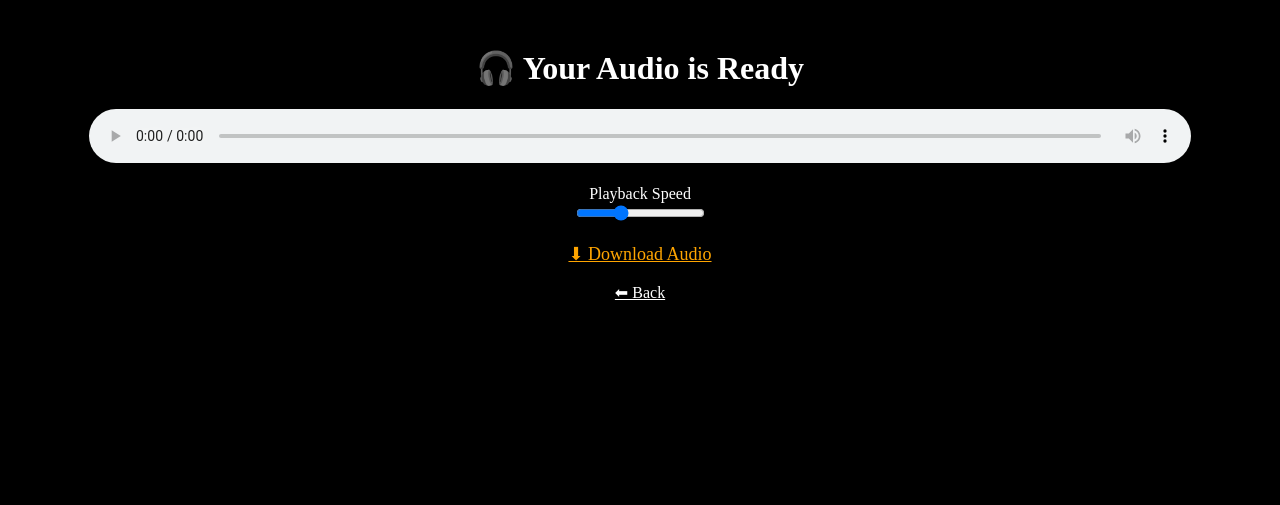
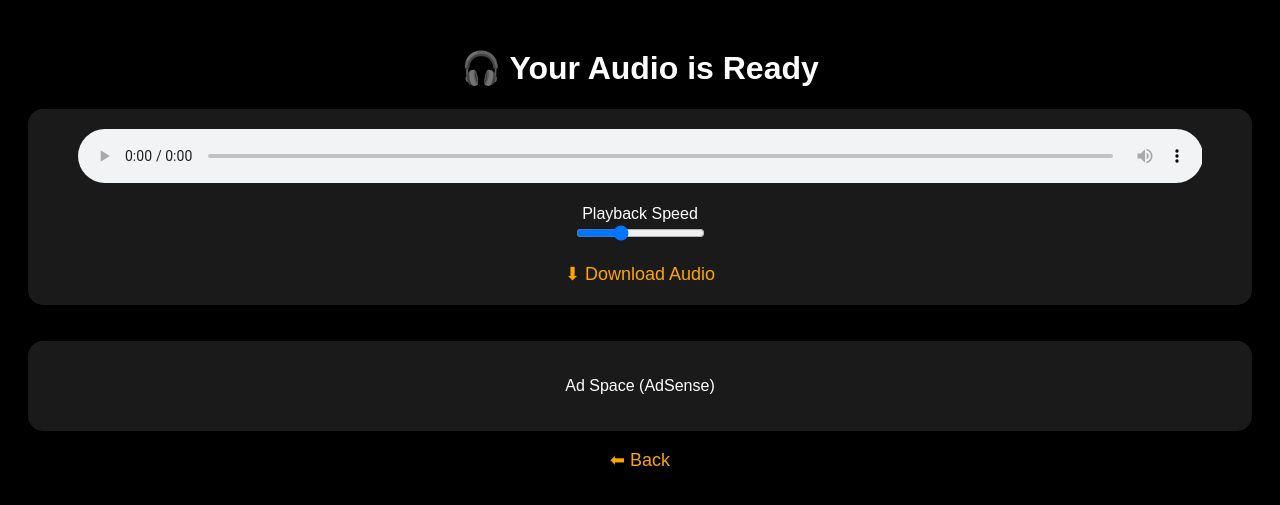
Before and after one commit to bhavishyabachani7-cloud/pdf-speech-app, a Flask app: template templates/result.html in a window 1280 px wide. Shown: the top 505 px of the page. Run offline with Flask 3, Linux system fonts and the light colour scheme; the template is opened without the code that fills it, so the values that code supplies are empty.

Commit message:
Update result.html

```diff
--- a/templates/result.html
+++ b/templates/result.html
@@ -3,13 +3,37 @@
 <head>
     <title>Result</title>
     <meta name="viewport" content="width=device-width, initial-scale=1.0">
+
+    <style>
+        body {
+            background: #000;
+            color: white;
+            text-align: center;
+            padding: 20px;
+            font-family: Arial;
+        }
+
+        .card {
+            background: rgba(255,255,255,0.1);
+            padding: 20px;
+            border-radius: 15px;
+        }
+
+        a {
+            color: orange;
+            text-decoration: none;
+            font-size: 18px;
+        }
+    </style>
 </head>
 
-<body style="text-align:center; background:black; color:white; padding:20px;">
+<body>
 
 <h1>🎧 Your Audio is Ready</h1>
 
-<audio id="audio" controls autoplay style="width:90%;">
+<div class="card">
+
+<audio id="audio" controls autoplay style="width:95%;">
     <source src="{{ audio_file }}" type="audio/mpeg">
 </audio>
 
@@ -21,13 +45,20 @@
 
 <br><br>
 
-<a href="{{ audio_file }}" download style="color:orange; font-size:18px;">
-⬇ Download Audio
-</a>
+<a href="{{ audio_file }}" download>⬇ Download Audio</a>
+
+</div>
 
 <br><br>
 
-<a href="/" style="color:white;">⬅ Back</a>
+<!-- 💰 AD SPACE -->
+<div class="card">
+    <p>Ad Space (AdSense)</p>
+</div>
+
+<br>
+
+<a href="/">⬅ Back</a>
 
 </body>
 </html>
```
